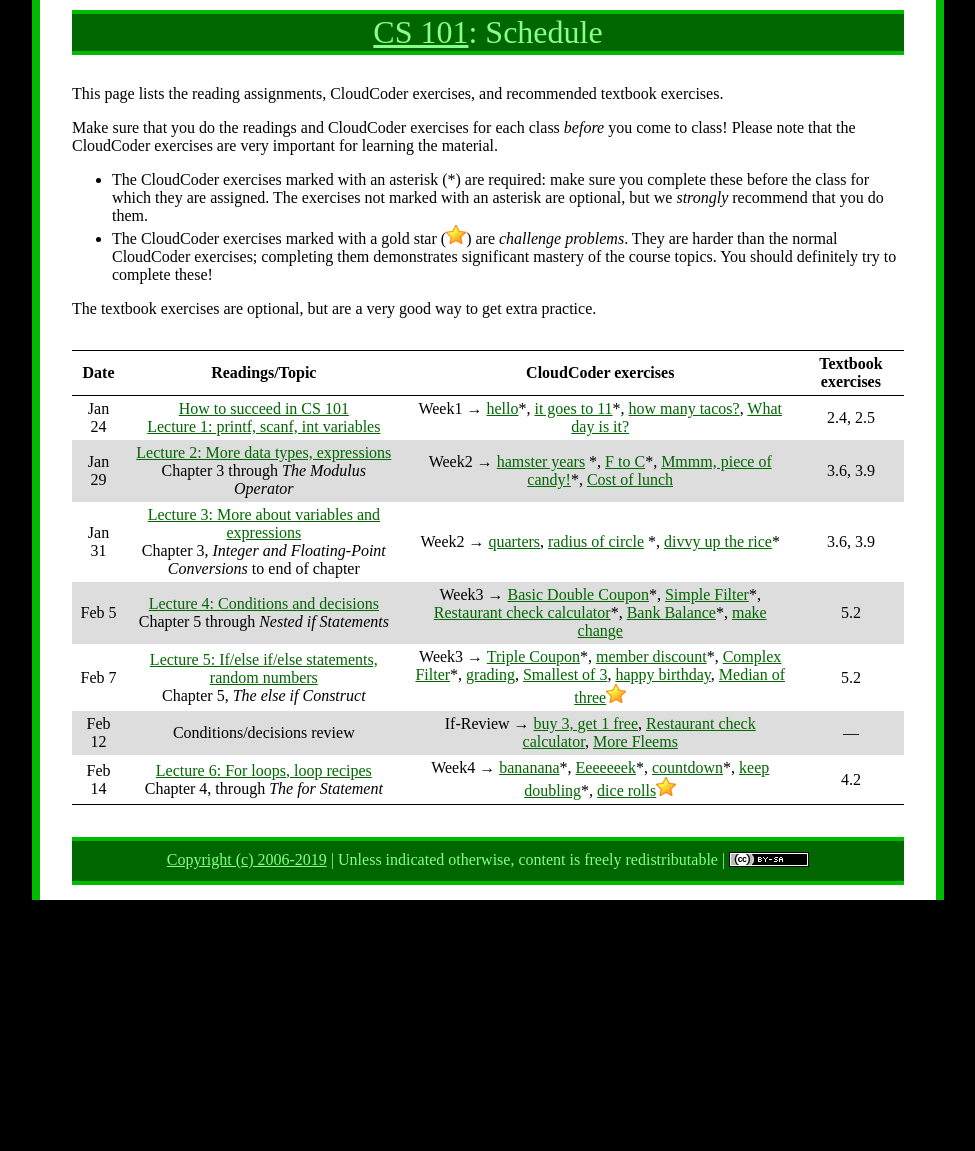
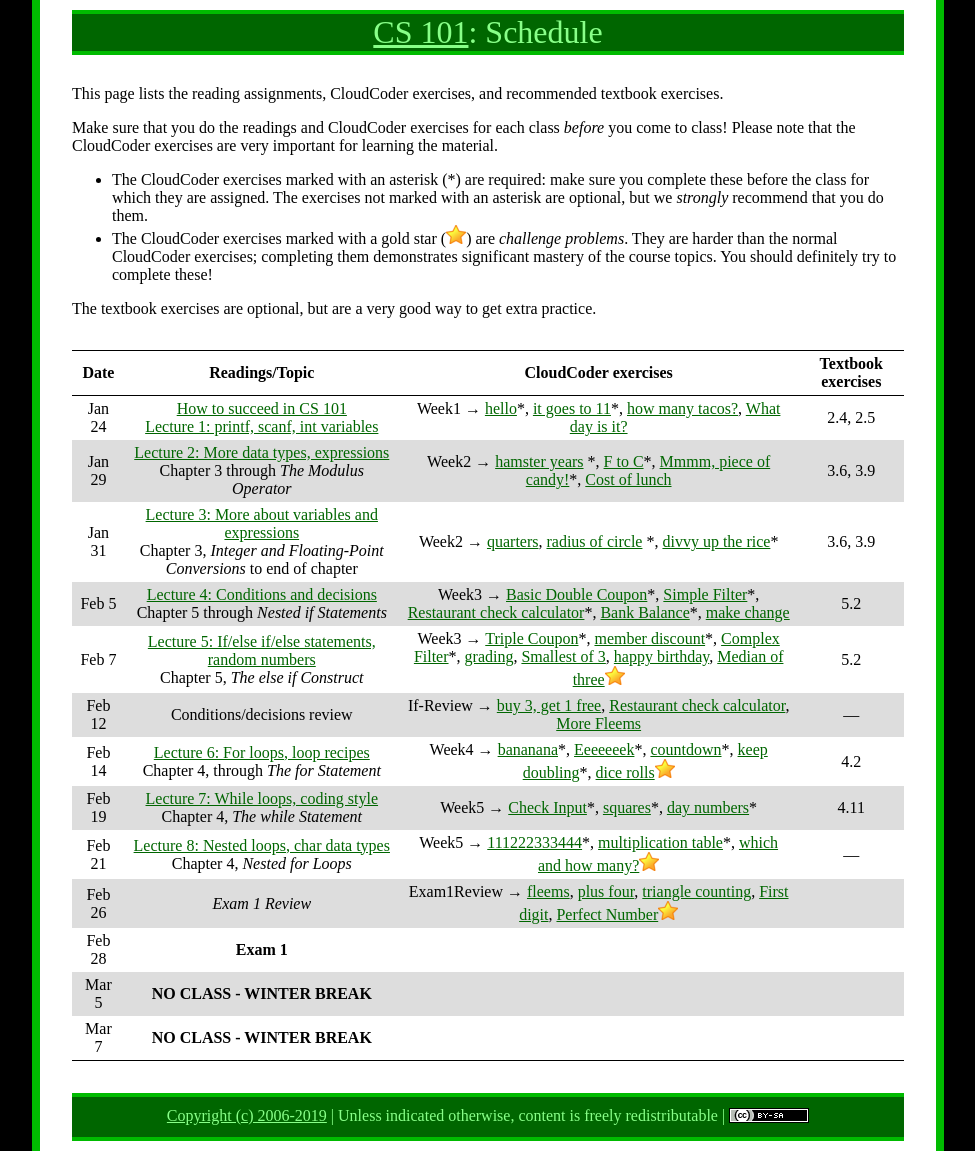
Before and after one commit to ycpcs/cs101-spring2019, a Jekyll site: the page built from schedule.md, in a window 1280 px wide. Shown: the whole page, without its empty margins (152-1127 px from the left). Built offline with Jekyll 4.4.1, drawn with Linux system fonts in a browser that asks for light colours; before the commit the page ends 900 px from its top, so only the background shows below that.

Commit message:
add loop lectures
add loop lectures

```diff
--- a/schedule.md
+++ b/schedule.md
@@ -21,10 +21,14 @@
 Feb 7  | [Lecture 5: If/else if/else statements, random numbers](lectures/lecture05.html)<br>Chapter 5, *The else if Construct* | Week3 &rarr; [Triple Coupon](https://cs.ycp.edu/cloudcoder/#exercise?c=19,p=998)\*, [member discount](https://cs.ycp.edu/cloudcoder/#exercise?c=19,p=999)\*, [Complex Filter](https://cs.ycp.edu/cloudcoder/#exercise?c=19,p=1000)\*, [grading](https://cs.ycp.edu/cloudcoder/#exercise?c=19,p=1041), [Smallest of 3](https://cs.ycp.edu/cloudcoder/#exercise?c=19,p=1053), [happy birthday](https://cs.ycp.edu/cloudcoder/#exercise?c=19,p=1064), [Median of three](https://cs.ycp.edu/cloudcoder/#exercise?c=19,p=1045)![gold star](img/goldstar-tiny.png) | 5.2
 Feb 12 | <span class="activity">Conditions/decisions review</span> | If-Review &rarr; [buy 3, get 1 free](https://cs.ycp.edu/cloudcoder/#exercise?c=19,p=1047), [Restaurant check calculator](https://cs.ycp.edu/cloudcoder/#exercise?c=19,p=1026), [More Fleems](https://cs.ycp.edu/cloudcoder/#exercise?c=19,p=1081) | &mdash;
 Feb 14 | [Lecture 6: For loops, loop recipes](lectures/lecture06.html)<br>Chapter 4, through *The for Statement* | Week4 &rarr; [bananana](https://cs.ycp.edu/cloudcoder/#exercise?c=19,p=1001)\*, [Eeeeeeek](https://cs.ycp.edu/cloudcoder/#exercise?c=19,p=1030)\*, [countdown](https://cs.ycp.edu/cloudcoder/#exercise?c=19,p=1002)\*, [keep doubling](https://cs.ycp.edu/cloudcoder/#exercise?c=19,p=1003)\*, [dice rolls](https://cs.ycp.edu/cloudcoder/#exercise?c=19,p=1032)![gold star](img/goldstar-tiny.png) | 4.2
-
+Feb 19 |  [Lecture 7: While loops, coding style](lectures/lecture07.html)<br>Chapter 4, *The while Statement* | Week5 &rarr; [Check Input](https://cs.ycp.edu/cloudcoder/#exercise?c=19,p=1004)\*, [squares](https://cs.ycp.edu/cloudcoder/#exercise?c=19,p=1005)\*, [day numbers](https://cs.ycp.edu/cloudcoder/#exercise?c=19,p=1006)\* | 4.11
+Feb 21 | [Lecture 8: Nested loops, char data types](lectures/lecture08.html)<br>Chapter 4, *Nested for Loops* | Week5 &rarr; [111222333444](https://cs.ycp.edu/cloudcoder/#exercise?c=19,p=1007)\*, [multiplication table](https://cs.ycp.edu/cloudcoder/#exercise?c=19,p=1046)\*, [which and how many?](https://cs.ycp.edu/cloudcoder/#exercise?c=19,p=1008)![gold star](img/goldstar-tiny.png) | &mdash;
+Feb 26 | *Exam 1 Review* | Exam1Review &rarr; [fleems](https://cs.ycp.edu/cloudcoder/#exercise?c=19,p=1042), [plus four](https://cs.ycp.edu/cloudcoder/#exercise?c=19,p=1069), [triangle counting](https://cs.ycp.edu/cloudcoder/#exercise?c=19,p=1070), [First digit](https://cs.ycp.edu/cloudcoder/#exercise?c=19,p=1059), [Perfect Number](https://cs.ycp.edu/cloudcoder/#exercise?c=19,p=1054)![gold star](img/goldstar-tiny.png)
+Feb 28 | **Exam 1** | |
+Mar 5  | **NO CLASS - WINTER BREAK** | |
+Mar 7  | **NO CLASS - WINTER BREAK** | |
 
 <!--
-Sept 14| [Lecture 6: For loops, loop recipes](lectures/lecture06.html)<br>Chapter 4, through *The for Statement* | Week3 &rarr; [bananana](https://cs.ycp.edu/cloudcoder/#exercise?c=18,p=1001)\*, [Eeeeeeek](https://cs.ycp.edu/cloudcoder/#exercise?c=18,p=1030)\*, [countdown](https://cs.ycp.edu/cloudcoder/#exercise?c=18,p=1002)\*, [keep doubling](https://cs.ycp.edu/cloudcoder/#exercise?c=18,p=1003)\*, [dice rolls](https://cs.ycp.edu/cloudcoder/#exercise?c=18,p=1032)![gold star](img/goldstar-tiny.png) | 4.2
 Sept 19 | <span class="activity">Loops design activity</span> <br /> [Lecture 7: While loops, coding style](lectures/lecture07.html)<br>Chapter 4, *The while Statement* | Week4 &rarr; [Check Input](https://cs.ycp.edu/cloudcoder/#exercise?c=18,p=1004)\*, [squares](https://cs.ycp.edu/cloudcoder/#exercise?c=18,p=1005)\*, [day numbers](https://cs.ycp.edu/cloudcoder/#exercise?c=18,p=1006)\* | 4.11
 Sept 21 | [Lecture 8: Nested loops, char data types](lectures/lecture08.html)<br>Chapter 4, *Nested for Loops* | Week4 &rarr; [111222333444](https://cs.ycp.edu/cloudcoder/#exercise?c=18,p=1007)\*, [multiplication table](https://cs.ycp.edu/cloudcoder/#exercise?c=18,p=1046)\*, [which and how many?](https://cs.ycp.edu/cloudcoder/#exercise?c=18,p=1008)![gold star](img/goldstar-tiny.png) | &mdash;
 Sept 26 | *Exam 1 Review* | Exam1Review &rarr; [fleems](https://cs.ycp.edu/cloudcoder/#exercise?c=18,p=1042), [buy 3, get 1 free](https://cs.ycp.edu/cloudcoder/#exercise?c=18,p=1047), [plus four](https://cs.ycp.edu/cloudcoder/#exercise?c=18,p=1069), [triangle counting](https://cs.ycp.edu/cloudcoder/#exercise?c=18,p=1070), [First digit](https://cs.ycp.edu/cloudcoder/#exercise?c=18,p=1059), [Perfect Number](https://cs.ycp.edu/cloudcoder/#exercise?c=18,p=1054)![gold star](img/goldstar-tiny.png)
```
Also changed, not shown: labs/index.md (+3 -3 lines).
